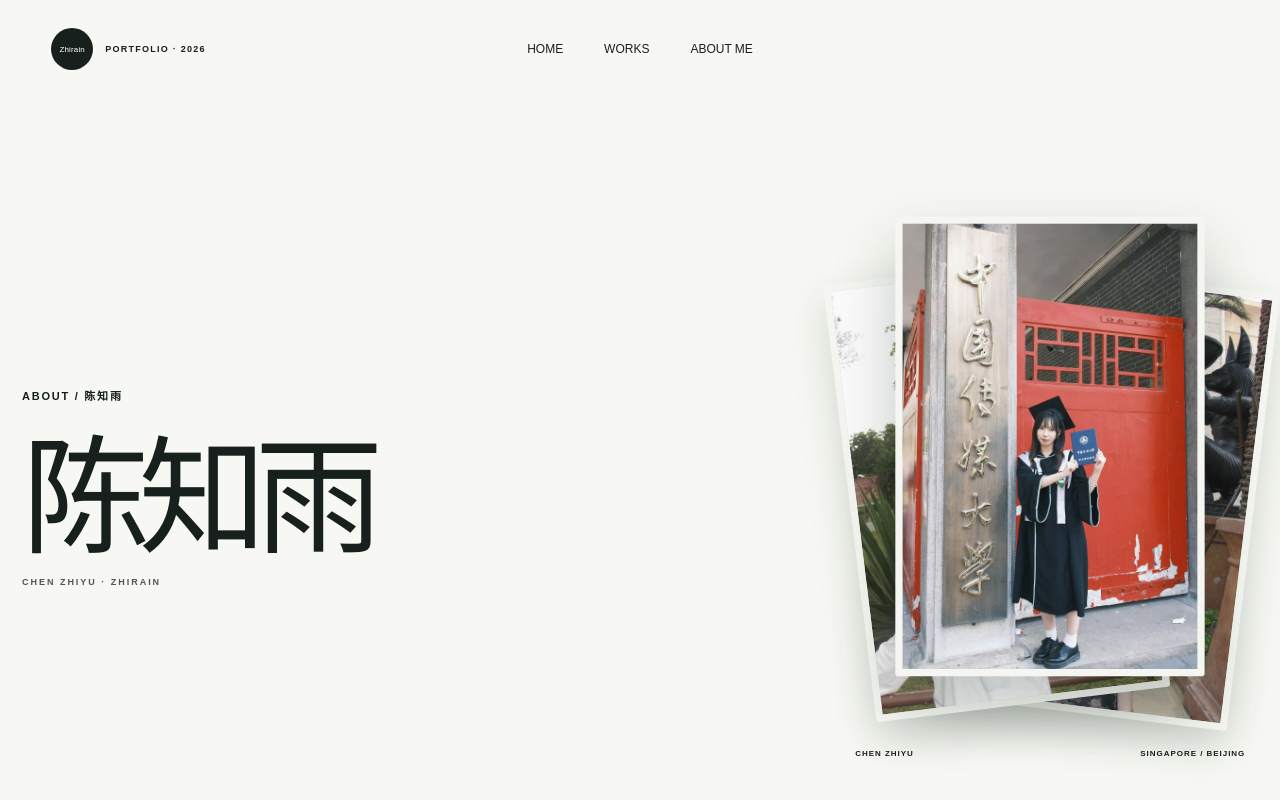
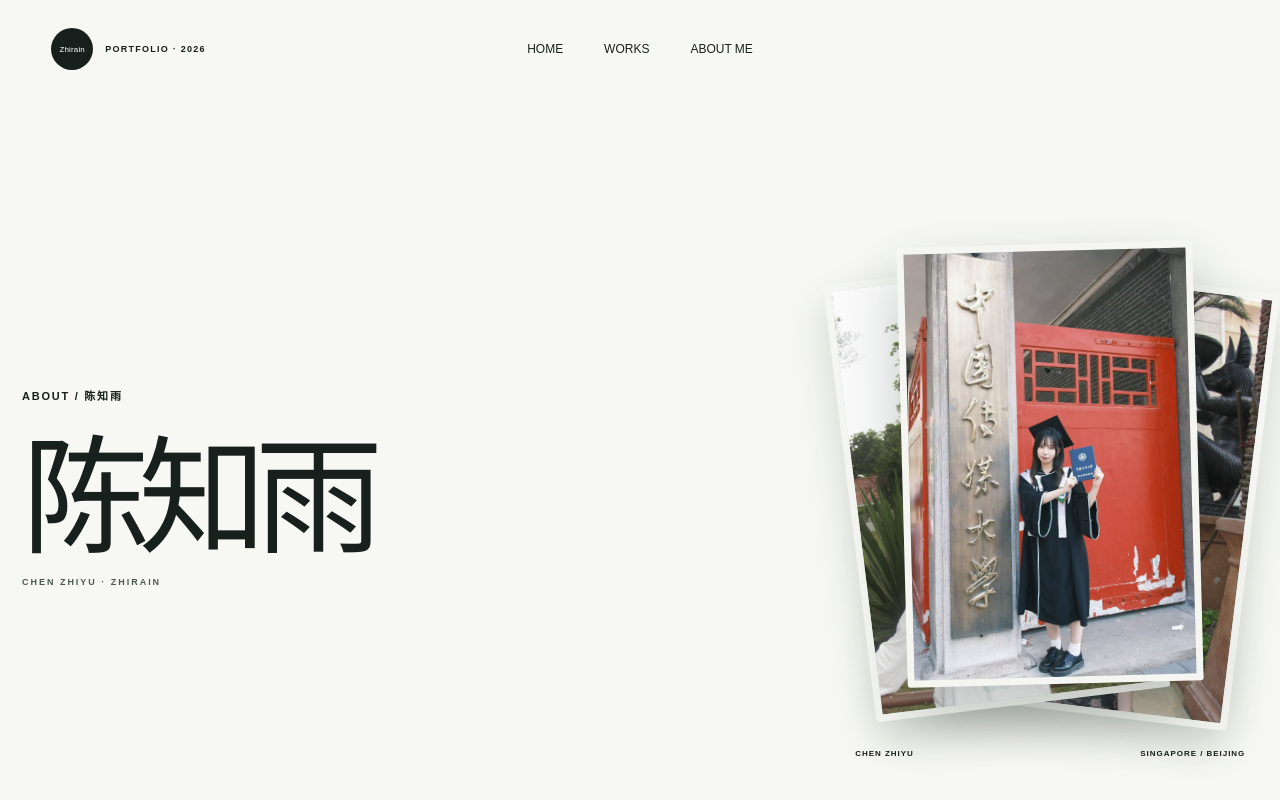
Before and after one commit to kfcvo/kfcvo.github.io, a Next.js app: page /about in a window 1280 px wide. In both pictures the pointer is over the button 1050 px from the left and 463 px from the top of the page. Shown: the top 800 px of the page. Built offline with nearby package versions, Linux system fonts and the light colour scheme.

Commit message:
Stabilize About photo hover

```diff
--- a/app/globals.css
+++ b/app/globals.css
@@ -518,7 +518,7 @@ img { display: block; max-width: 100%; }
 .stack-changi img { object-position: 50% center; }
 .stack-egypt { z-index: 1; transform: translate(19%,7%) rotate(7deg); }
 .stack-egypt img { object-position: 51% center; }
-.portrait-card:hover,.portrait-card:focus-visible { z-index: 20; transform: translate(0,-4%) rotate(0) scale(1.045); box-shadow: 0 28px 58px rgba(32,48,40,.25); outline: none; }
+.portrait-card:hover,.portrait-card:focus-visible { z-index: 20; box-shadow: 0 28px 58px rgba(32,48,40,.25); outline: none; }
 .portrait-card:hover img,.portrait-card:focus-visible img { transform: scale(1.018); }
 .about-portrait figcaption{display:flex;justify-content:space-between;margin-top:30px;font-size:8px;font-weight:700;letter-spacing:.12em}
 .about-manifesto { width: min(1100px, calc(100% - 44px)); margin: 0 auto; padding: 130px 0; border-top: 1px solid var(--ink); text-align: center; }.about-manifesto blockquote{margin:34px auto 0;font-family:Georgia,"Songti SC",serif;font-size:clamp(34px,4.4vw,62px);font-weight:400;line-height:1.5}
```
